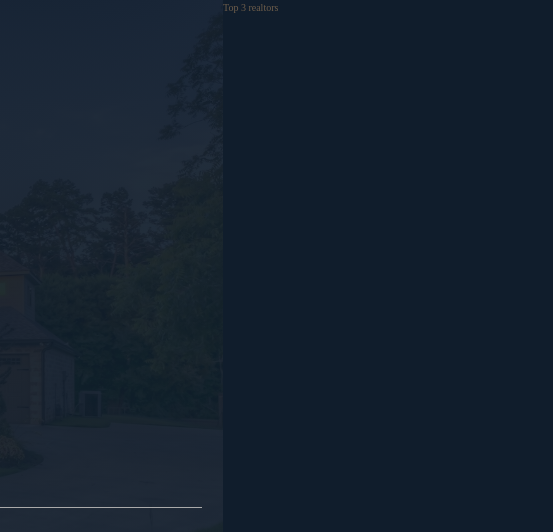
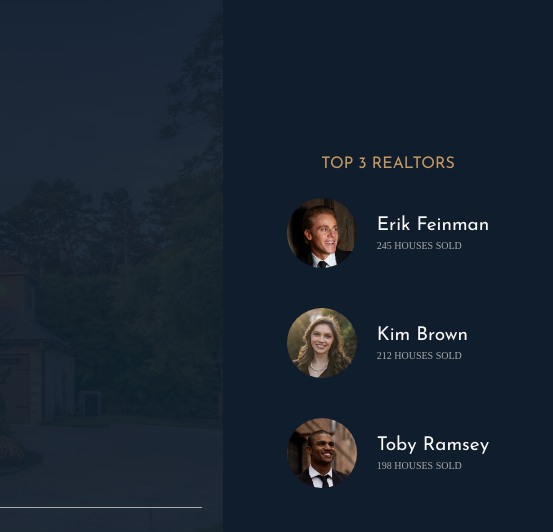
Before and after one commit to Pranav-Patani/nexter, a website: page index.html in a window 1280 px wide. Shown: the top 532 px of the page, 727-1280 px from the left. Drawn offline with Linux system fonts and the light colour scheme.

Commit message:
style: design realtors section

```diff
--- a/index.html
+++ b/index.html
@@ -33,7 +33,28 @@
       </div>
     </header>
 
-    <div class="realtors">Top 3 realtors</div>
+    <div class="realtors">
+      <h3 class="heading-3">Top 3 realtors</h3>
+      <div class="realtors__list">
+        <img src="img/realtor-1.jpeg" alt="Realtor 1" class="realtors__img" />
+        <div class="realtor__details">
+          <h4 class="heading-4 heading-4--light">Erik Feinman</h4>
+          <p class="realtors__sold">245 houses sold</p>
+        </div>
+
+        <img src="img/realtor-2.jpeg" alt="Realtor 2" class="realtors__img" />
+        <div class="realtor__details">
+          <h4 class="heading-4 heading-4--light">Kim Brown</h4>
+          <p class="realtors__sold">212 houses sold</p>
+        </div>
+
+        <img src="img/realtor-3.jpeg" alt="Realtor 3" class="realtors__img" />
+        <div class="realtor__details">
+          <h4 class="heading-4 heading-4--light">Toby Ramsey</h4>
+          <p class="realtors__sold">198 houses sold</p>
+        </div>
+      </div>
+    </div>
 
     <div class="features">
       <div class="feature">
--- a/sass/_realtors.scss
+++ b/sass/_realtors.scss
@@ -1,4 +1,30 @@
 .realtors {
-    background-color: $color-secondary;
-    grid-column: col-start 7 / full-end;
+  background-color: $color-secondary;
+  grid-column: col-start 7 / full-end;
+  padding: 3rem;
+  display: grid;
+  align-content: center;
+  justify-content: center;
+  justify-items: center;
+  grid-row-gap: 2rem;
+
+  &__list {
+    display: grid;
+    grid-template-columns: min-content max-content;
+    grid-column-gap: 2rem;
+    grid-row-gap: 5vh;
+    align-items: center;
+  }
+
+  &__img {
+    width: 7rem;
+    border-radius: 50%;
+    display: block;
+  }
+
+  &__sold {
+    color: $color-grey-light-2;
+    text-transform: uppercase;
+    margin-top: -3px;
+  }
 }
```
Also changed, not shown: css/style.css.
